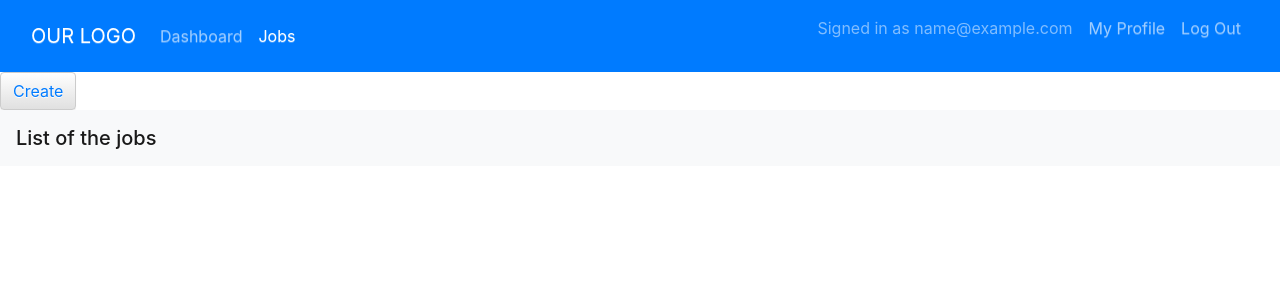
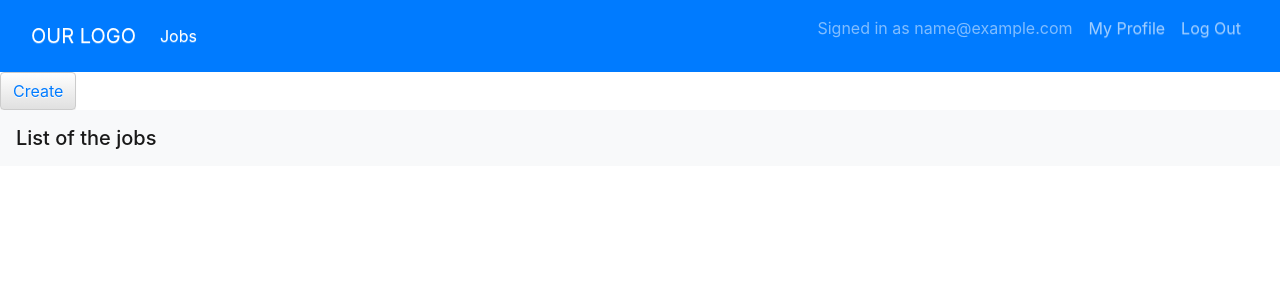
Before and after one commit to yurabysaha/mail_sender, a Django app: page /jobs/ in a window 1280 px wide. Shown: the top 300 px of the page. Run offline with Django 3.2, Linux system fonts and the light colour scheme; the visitor is signed in with stand-in values (Sample User, id 1); data that the repository does not hold is empty; some libraries are stand-ins or nearby versions.

Commit message:
Removed Dashboard button

```diff
--- a/landing_page/templates/base.html
+++ b/landing_page/templates/base.html
@@ -26,7 +26,6 @@
                 <div class="collapse navbar-collapse" id="bs-example-navbar-collapse-1">
                     <ul class="nav navbar-nav">
                         <li class="nav-item">
-                            <a class="nav-link" href="#">Dashboard</a>
                         </li>
                         <li class="nav-item">
                             <a class="nav-link active" href="/jobs/">Jobs<span class="sr-only">(current)</span></a>
```
